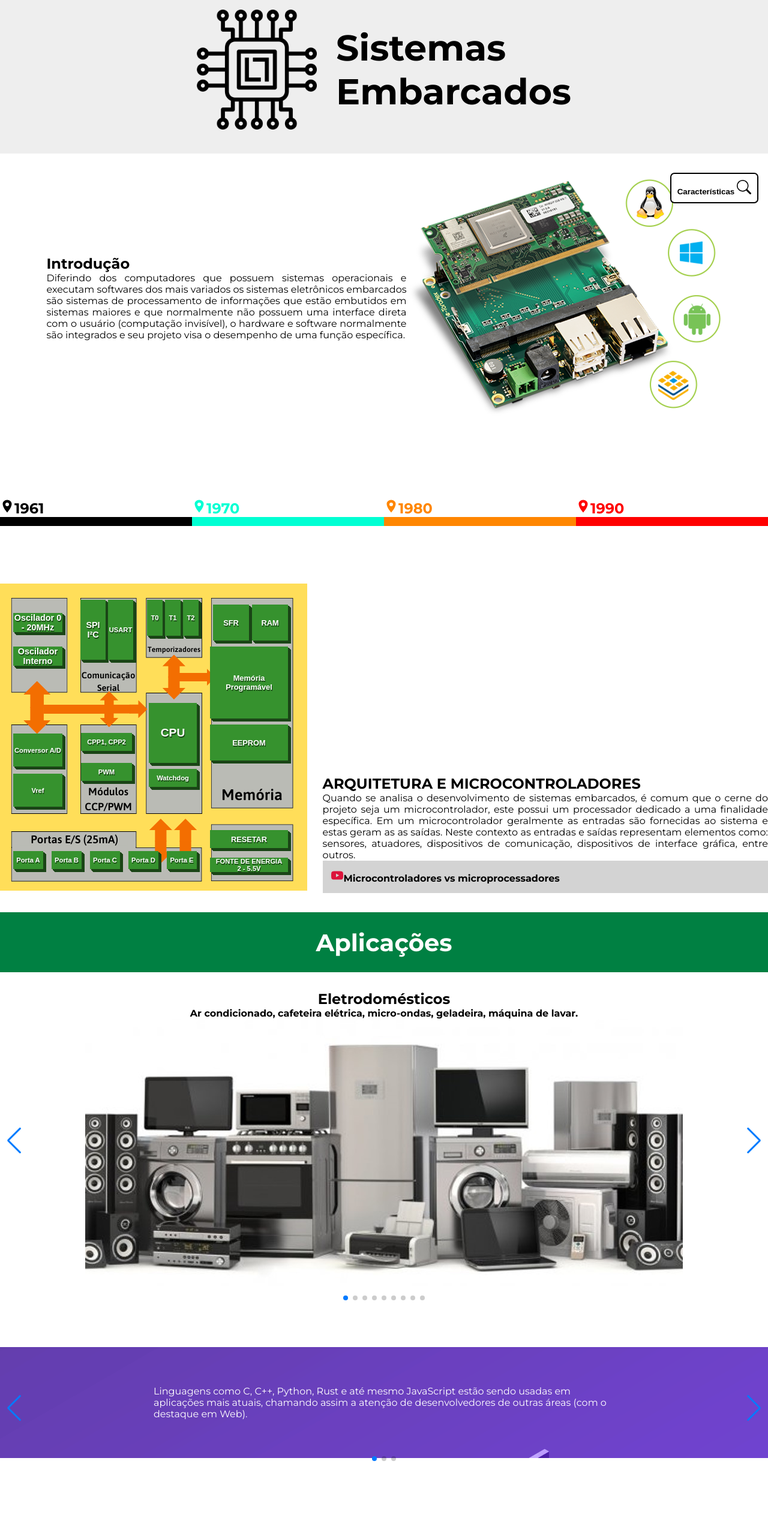
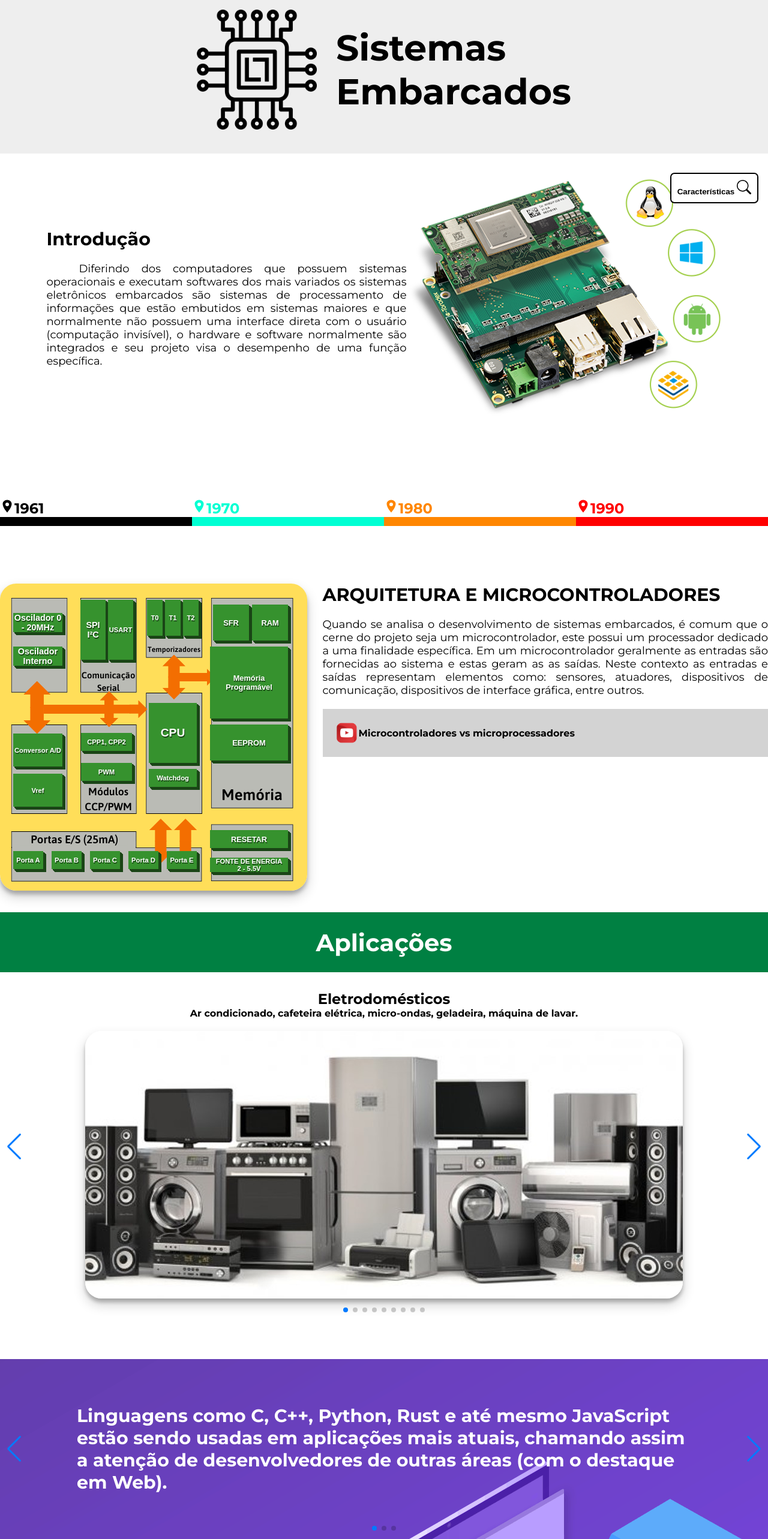
Before and after one commit to PatrickGuilherme/SiteSistemaEmbarcados, a React (Create React App) app: page / in a window 1280 px wide. Shown: the part 24-2590 px from the top of the page at 60% size. Before the commit the page ends 2474 px from the top, so only its background shows below. Built offline with nearby package versions, Linux system fonts and the light colour scheme.

Commit message:
Font size fix

```diff
--- a/src/App.js
+++ b/src/App.js
@@ -16,14 +16,13 @@ import 'swiper/css';
 import 'swiper/css/pagination';
 import 'swiper/css/navigation';
 import { Pagination, Navigation } from 'swiper';
-import { swiperContents,mercado } from './constants';
+import { swiperContents, mercado } from './constants';
 import EmbeddedLogo from './assets/embedded-logo.png';
 import EmbeddedIllustration from './assets/embedded-illustration.png';
 import FeaturesButton from './components/FeaturesButton';
 import { BsSearch } from 'react-icons/bs';
 import Modal from './components/BaseModal';
 import ArchitectureTabs from './components/ArchitectureTabs';
-
 
 export default function App() {
   const [showFeaturesModal, setShowFeaturesModal] = useState(false);
@@ -38,47 +37,96 @@ export default function App() {
         isOpen={showFeaturesModal}
         handleCloseModal={() => setShowFeaturesModal(false)}
       >
-        <p>Algumas das principais características que permeiam os sistemas embarcados são que estes interagem com o ambiente que os cerca:</p>
+        <p>
+          Algumas das principais características que permeiam os sistemas
+          embarcados são que estes interagem com o ambiente que os cerca:
+        </p>
 
-        <ul style={{listStyle:'none', padding:'2%'}}>
-          <li style={{paddingBottom:'1%'}}>
-            <svg xmlns="http://www.w3.org/2000/svg" width="20" height="20" fill="#FF62B0" class="bi bi-phone-fill" viewBox="0 0 16 16">
-              <path d="M3 2a2 2 0 0 1 2-2h6a2 2 0 0 1 2 2v12a2 2 0 0 1-2 2H5a2 2 0 0 1-2-2V2zm6 11a1 1 0 1 0-2 0 1 1 0 0 0 2 0z"/>
+        <ul style={{ listStyle: 'none', padding: '2%' }}>
+          <li style={{ paddingBottom: '1%' }}>
+            <svg
+              xmlns='http://www.w3.org/2000/svg'
+              width='20'
+              height='20'
+              fill='#FF62B0'
+              class='bi bi-phone-fill'
+              viewBox='0 0 16 16'
+            >
+              <path d='M3 2a2 2 0 0 1 2-2h6a2 2 0 0 1 2 2v12a2 2 0 0 1-2 2H5a2 2 0 0 1-2-2V2zm6 11a1 1 0 1 0-2 0 1 1 0 0 0 2 0z' />
             </svg>
             <span>Geralmente são móveis</span>
           </li>
 
-          <li style={{paddingBottom:'1%'}}>
-            <svg xmlns="http://www.w3.org/2000/svg" width="20" height="20" fill="#9A03FE" class="bi bi-battery-charging" viewBox="0 0 16 16">
-              <path d="M9.585 2.568a.5.5 0 0 1 .226.58L8.677 6.832h1.99a.5.5 0 0 1 .364.843l-5.334 5.667a.5.5 0 0 1-.842-.49L5.99 9.167H4a.5.5 0 0 1-.364-.843l5.333-5.667a.5.5 0 0 1 .616-.09z"/>
-              <path d="M2 4h4.332l-.94 1H2a1 1 0 0 0-1 1v4a1 1 0 0 0 1 1h2.38l-.308 1H2a2 2 0 0 1-2-2V6a2 2 0 0 1 2-2z"/>
-              <path d="M2 6h2.45L2.908 7.639A1.5 1.5 0 0 0 3.313 10H2V6zm8.595-2-.308 1H12a1 1 0 0 1 1 1v4a1 1 0 0 1-1 1H9.276l-.942 1H12a2 2 0 0 0 2-2V6a2 2 0 0 0-2-2h-1.405z"/>
-              <path d="M12 10h-1.783l1.542-1.639c.097-.103.178-.218.241-.34V10zm0-3.354V6h-.646a1.5 1.5 0 0 1 .646.646zM16 8a1.5 1.5 0 0 1-1.5 1.5v-3A1.5 1.5 0 0 1 16 8z"/>
+          <li style={{ paddingBottom: '1%' }}>
+            <svg
+              xmlns='http://www.w3.org/2000/svg'
+              width='20'
+              height='20'
+              fill='#9A03FE'
+              class='bi bi-battery-charging'
+              viewBox='0 0 16 16'
+            >
+              <path d='M9.585 2.568a.5.5 0 0 1 .226.58L8.677 6.832h1.99a.5.5 0 0 1 .364.843l-5.334 5.667a.5.5 0 0 1-.842-.49L5.99 9.167H4a.5.5 0 0 1-.364-.843l5.333-5.667a.5.5 0 0 1 .616-.09z' />
+              <path d='M2 4h4.332l-.94 1H2a1 1 0 0 0-1 1v4a1 1 0 0 0 1 1h2.38l-.308 1H2a2 2 0 0 1-2-2V6a2 2 0 0 1 2-2z' />
+              <path d='M2 6h2.45L2.908 7.639A1.5 1.5 0 0 0 3.313 10H2V6zm8.595-2-.308 1H12a1 1 0 0 1 1 1v4a1 1 0 0 1-1 1H9.276l-.942 1H12a2 2 0 0 0 2-2V6a2 2 0 0 0-2-2h-1.405z' />
+              <path d='M12 10h-1.783l1.542-1.639c.097-.103.178-.218.241-.34V10zm0-3.354V6h-.646a1.5 1.5 0 0 1 .646.646zM16 8a1.5 1.5 0 0 1-1.5 1.5v-3A1.5 1.5 0 0 1 16 8z' />
             </svg>
-            <span>Consumo energético deste deve ser mínimo e bem balanceado</span>
+            <span>
+              Consumo energético deste deve ser mínimo e bem balanceado
+            </span>
           </li>
 
-          <li style={{paddingBottom:'1%'}}>
-            <svg xmlns="http://www.w3.org/2000/svg" width="20" height="20" fill="#03EBA6" class="bi bi-sd-card-fill" viewBox="0 0 16 16">
-              <path d="M12.5 0H5.914a1.5 1.5 0 0 0-1.06.44L2.439 2.853A1.5 1.5 0 0 0 2 3.914V14.5A1.5 1.5 0 0 0 3.5 16h9a1.5 1.5 0 0 0 1.5-1.5v-13A1.5 1.5 0 0 0 12.5 0Zm-7 2.75a.75.75 0 0 1 .75.75v2a.75.75 0 0 1-1.5 0v-2a.75.75 0 0 1 .75-.75Zm2 0a.75.75 0 0 1 .75.75v2a.75.75 0 0 1-1.5 0v-2a.75.75 0 0 1 .75-.75Zm2.75.75v2a.75.75 0 0 1-1.5 0v-2a.75.75 0 0 1 1.5 0Zm1.25-.75a.75.75 0 0 1 .75.75v2a.75.75 0 0 1-1.5 0v-2a.75.75 0 0 1 .75-.75Z"/>
+          <li style={{ paddingBottom: '1%' }}>
+            <svg
+              xmlns='http://www.w3.org/2000/svg'
+              width='20'
+              height='20'
+              fill='#03EBA6'
+              class='bi bi-sd-card-fill'
+              viewBox='0 0 16 16'
+            >
+              <path d='M12.5 0H5.914a1.5 1.5 0 0 0-1.06.44L2.439 2.853A1.5 1.5 0 0 0 2 3.914V14.5A1.5 1.5 0 0 0 3.5 16h9a1.5 1.5 0 0 0 1.5-1.5v-13A1.5 1.5 0 0 0 12.5 0Zm-7 2.75a.75.75 0 0 1 .75.75v2a.75.75 0 0 1-1.5 0v-2a.75.75 0 0 1 .75-.75Zm2 0a.75.75 0 0 1 .75.75v2a.75.75 0 0 1-1.5 0v-2a.75.75 0 0 1 .75-.75Zm2.75.75v2a.75.75 0 0 1-1.5 0v-2a.75.75 0 0 1 1.5 0Zm1.25-.75a.75.75 0 0 1 .75.75v2a.75.75 0 0 1-1.5 0v-2a.75.75 0 0 1 .75-.75Z' />
             </svg>
-            <span>A disponibilidade de memória é muito limitada então um código fonte bem otimizado e enxuto é necessário</span>
+            <span>
+              A disponibilidade de memória é muito limitada então um código
+              fonte bem otimizado e enxuto é necessário
+            </span>
           </li>
 
-          <li style={{paddingBottom:'1%'}}>
-            <svg xmlns="http://www.w3.org/2000/svg" width="20" height="20" fill="#2DC800" class="bi bi-motherboard-fill" viewBox="0 0 16 16">
-              <path d="M5 7h3V4H5v3Z"/>
-              <path d="M1 2a2 2 0 0 1 2-2h11a2 2 0 0 1 2 2v11a2 2 0 0 1-2 2H3a2 2 0 0 1-2-2v-2H.5a.5.5 0 0 1-.5-.5v-1A.5.5 0 0 1 .5 9H1V8H.5a.5.5 0 0 1-.5-.5v-1A.5.5 0 0 1 .5 6H1V5H.5a.5.5 0 0 1-.5-.5v-2A.5.5 0 0 1 .5 2H1Zm11 .5a.5.5 0 0 0-1 0v7a.5.5 0 0 0 1 0v-7Zm2 0a.5.5 0 0 0-1 0v7a.5.5 0 0 0 1 0v-7ZM3.5 10a.5.5 0 0 0 0 1h6a.5.5 0 0 0 0-1h-6Zm0 2a.5.5 0 0 0 0 1h6a.5.5 0 0 0 0-1h-6ZM4 4h-.5a.5.5 0 0 0 0 1H4v1h-.5a.5.5 0 0 0 0 1H4a1 1 0 0 0 1 1v.5a.5.5 0 0 0 1 0V8h1v.5a.5.5 0 0 0 1 0V8a1 1 0 0 0 1-1h.5a.5.5 0 0 0 0-1H9V5h.5a.5.5 0 0 0 0-1H9a1 1 0 0 0-1-1v-.5a.5.5 0 0 0-1 0V3H6v-.5a.5.5 0 0 0-1 0V3a1 1 0 0 0-1 1Zm7 7.5v1a.5.5 0 0 0 .5.5h2a.5.5 0 0 0 .5-.5v-1a.5.5 0 0 0-.5-.5h-2a.5.5 0 0 0-.5.5Z"/>
+          <li style={{ paddingBottom: '1%' }}>
+            <svg
+              xmlns='http://www.w3.org/2000/svg'
+              width='20'
+              height='20'
+              fill='#2DC800'
+              class='bi bi-motherboard-fill'
+              viewBox='0 0 16 16'
+            >
+              <path d='M5 7h3V4H5v3Z' />
+              <path d='M1 2a2 2 0 0 1 2-2h11a2 2 0 0 1 2 2v11a2 2 0 0 1-2 2H3a2 2 0 0 1-2-2v-2H.5a.5.5 0 0 1-.5-.5v-1A.5.5 0 0 1 .5 9H1V8H.5a.5.5 0 0 1-.5-.5v-1A.5.5 0 0 1 .5 6H1V5H.5a.5.5 0 0 1-.5-.5v-2A.5.5 0 0 1 .5 2H1Zm11 .5a.5.5 0 0 0-1 0v7a.5.5 0 0 0 1 0v-7Zm2 0a.5.5 0 0 0-1 0v7a.5.5 0 0 0 1 0v-7ZM3.5 10a.5.5 0 0 0 0 1h6a.5.5 0 0 0 0-1h-6Zm0 2a.5.5 0 0 0 0 1h6a.5.5 0 0 0 0-1h-6ZM4 4h-.5a.5.5 0 0 0 0 1H4v1h-.5a.5.5 0 0 0 0 1H4a1 1 0 0 0 1 1v.5a.5.5 0 0 0 1 0V8h1v.5a.5.5 0 0 0 1 0V8a1 1 0 0 0 1-1h.5a.5.5 0 0 0 0-1H9V5h.5a.5.5 0 0 0 0-1H9a1 1 0 0 0-1-1v-.5a.5.5 0 0 0-1 0V3H6v-.5a.5.5 0 0 0-1 0V3a1 1 0 0 0-1 1Zm7 7.5v1a.5.5 0 0 0 .5.5h2a.5.5 0 0 0 .5-.5v-1a.5.5 0 0 0-.5-.5h-2a.5.5 0 0 0-.5.5Z' />
             </svg>
-            <span>Recursos de hardware são bem limitados com a frequência do clock e tensão sendo as menores possíveis</span>
+            <span>
+              Recursos de hardware são bem limitados com a frequência do clock e
+              tensão sendo as menores possíveis
+            </span>
           </li>
 
-          <li style={{paddingBottom:'1%'}}>
-            <svg xmlns="http://www.w3.org/2000/svg" width="20" height="20" fill="#6A6AFF" class="bi bi-cpu-fill" viewBox="0 0 16 16">
-              <path d="M6.5 6a.5.5 0 0 0-.5.5v3a.5.5 0 0 0 .5.5h3a.5.5 0 0 0 .5-.5v-3a.5.5 0 0 0-.5-.5h-3z"/>
-              <path d="M5.5.5a.5.5 0 0 0-1 0V2A2.5 2.5 0 0 0 2 4.5H.5a.5.5 0 0 0 0 1H2v1H.5a.5.5 0 0 0 0 1H2v1H.5a.5.5 0 0 0 0 1H2v1H.5a.5.5 0 0 0 0 1H2A2.5 2.5 0 0 0 4.5 14v1.5a.5.5 0 0 0 1 0V14h1v1.5a.5.5 0 0 0 1 0V14h1v1.5a.5.5 0 0 0 1 0V14h1v1.5a.5.5 0 0 0 1 0V14a2.5 2.5 0 0 0 2.5-2.5h1.5a.5.5 0 0 0 0-1H14v-1h1.5a.5.5 0 0 0 0-1H14v-1h1.5a.5.5 0 0 0 0-1H14v-1h1.5a.5.5 0 0 0 0-1H14A2.5 2.5 0 0 0 11.5 2V.5a.5.5 0 0 0-1 0V2h-1V.5a.5.5 0 0 0-1 0V2h-1V.5a.5.5 0 0 0-1 0V2h-1V.5zm1 4.5h3A1.5 1.5 0 0 1 11 6.5v3A1.5 1.5 0 0 1 9.5 11h-3A1.5 1.5 0 0 1 5 9.5v-3A1.5 1.5 0 0 1 6.5 5z"/>
+          <li style={{ paddingBottom: '1%' }}>
+            <svg
+              xmlns='http://www.w3.org/2000/svg'
+              width='20'
+              height='20'
+              fill='#6A6AFF'
+              class='bi bi-cpu-fill'
+              viewBox='0 0 16 16'
+            >
+              <path d='M6.5 6a.5.5 0 0 0-.5.5v3a.5.5 0 0 0 .5.5h3a.5.5 0 0 0 .5-.5v-3a.5.5 0 0 0-.5-.5h-3z' />
+              <path d='M5.5.5a.5.5 0 0 0-1 0V2A2.5 2.5 0 0 0 2 4.5H.5a.5.5 0 0 0 0 1H2v1H.5a.5.5 0 0 0 0 1H2v1H.5a.5.5 0 0 0 0 1H2v1H.5a.5.5 0 0 0 0 1H2A2.5 2.5 0 0 0 4.5 14v1.5a.5.5 0 0 0 1 0V14h1v1.5a.5.5 0 0 0 1 0V14h1v1.5a.5.5 0 0 0 1 0V14h1v1.5a.5.5 0 0 0 1 0V14a2.5 2.5 0 0 0 2.5-2.5h1.5a.5.5 0 0 0 0-1H14v-1h1.5a.5.5 0 0 0 0-1H14v-1h1.5a.5.5 0 0 0 0-1H14v-1h1.5a.5.5 0 0 0 0-1H14A2.5 2.5 0 0 0 11.5 2V.5a.5.5 0 0 0-1 0V2h-1V.5a.5.5 0 0 0-1 0V2h-1V.5a.5.5 0 0 0-1 0V2h-1V.5zm1 4.5h3A1.5 1.5 0 0 1 11 6.5v3A1.5 1.5 0 0 1 9.5 11h-3A1.5 1.5 0 0 1 5 9.5v-3A1.5 1.5 0 0 1 6.5 5z' />
             </svg>
-            <span>O uso eficiente do hardware pode vir a reduzir o custo final do sistema embarcado</span>
+            <span>
+              O uso eficiente do hardware pode vir a reduzir o custo final do
+              sistema embarcado
+            </span>
           </li>
         </ul>
       </Modal>
@@ -91,6 +139,7 @@ export default function App() {
             style={{
               width: 200,
               height: 200,
+              pointerEvents: 'none',
             }}
           />
           <HeaderTitle />
@@ -98,15 +147,22 @@ export default function App() {
 
         <IntroductionSection>
           <IntroductionConcept>
-            <h1>Introdução</h1><p style={{textAlign: 'justify'}}>Diferindo dos computadores que possuem sistemas
-            operacionais e executam softwares dos mais variados os sistemas
-            eletrônicos embarcados são sistemas de processamento de informações
-            que estão embutidos em sistemas maiores e que normalmente não
-            possuem uma interface direta com o usuário (computação invisível), o
-            hardware e software normalmente são integrados e seu projeto visa o
-            desempenho de uma função específica.</p>
+            <h1 style={{fontSize: 30}}>Introdução</h1>
+            <p style={{ textAlign: 'justify', fontSize:18, marginTop: 20}}>
+            &emsp;&emsp;&emsp;Diferindo dos computadores que possuem sistemas operacionais e
+              executam softwares dos mais variados os sistemas eletrônicos
+              embarcados são sistemas de processamento de informações que estão
+              embutidos em sistemas maiores e que normalmente não possuem uma
+              interface direta com o usuário (computação invisível), o hardware
+              e software normalmente são integrados e seu projeto visa o
+              desempenho de uma função específica.
+            </p>
           </IntroductionConcept>
-          <img src={EmbeddedIllustration} alt='Embedded Illustration' />
+          <img
+            src={EmbeddedIllustration}
+            alt='Embedded Illustration'
+            style={{ pointerEvents: 'none' }}
+          />
           <FeaturesButton onOpenFeaturesModal={openFeaturesModal}>
             Características <BsSearch size='24' />
           </FeaturesButton>
@@ -133,11 +189,15 @@ export default function App() {
           >
             {swiperContents.map((swiper, index) => {
               return (
-                <SwiperSlide key={index} >
-                  <div style={{textAlign: 'center', padding: 30}}>
+                <SwiperSlide key={index}>
+                  <div style={{ textAlign: 'center', padding: 30 }}>
                     <h1>{swiper.title}</h1>
                     <h4>{swiper.subtitle}</h4>
-                    <img src={swiper.img} alt={swiper.title} />
+                    <img
+                      src={swiper.img}
+                      alt={swiper.title}
+                      style={{ pointerEvents: 'none', marginTop: 20, borderRadius: 27, boxShadow: '0 10px 20px rgba(0,0,0,0.19), 0 6px 6px rgba(0,0,0,0.23)' }}
+                    />
                   </div>
                 </SwiperSlide>
               );
@@ -145,7 +205,7 @@ export default function App() {
           </Swiper>
         </ApplicabilitySection>
         <ApplicabilitySection>
-          <div style={{marginTop: '5%'}}>
+          <div style={{ marginTop: '5%' }}>
             <Swiper
               slidesPerView={1}
               spaceBetween={30}
@@ -159,11 +219,29 @@ export default function App() {
             >
               {mercado.map((mercado, index) => {
                 return (
-                <SwiperSlide key={index}  style={{background: 'url('+ mercado.img +')',}} >
-                  <div style={{display:'flex', alignItems: 'center', justifyContent: 'center', padding: '5% 20% 5% 20%'}}>
-                    <p style={{color: mercado.color}}>{mercado.description}</p>
+                  <SwiperSlide key={index}>
+                    <div
+                      style={{
+                        background: 'url(' + mercado.img + ')',
+                        display: 'flex',
+                        justifyContent: 'center',
+                        alignItems: 'center',
+                        height: 300,
+                        width: '100%',
+                      }}
+                    >
+                      <p
+                        style={{
+                          color: mercado.color,
+                          fontSize: 30,
+                          fontWeight: 'bold',
+                          pointerEvents: 'none',
+                          width: '80%',
+                        }}
+                      >
+                        {mercado.description}
+                      </p>
                     </div>
-
                   </SwiperSlide>
                 );
               })}
--- a/src/components/ArchitectureTabs/index.js
+++ b/src/components/ArchitectureTabs/index.js
@@ -1,29 +1,60 @@
-import React,{useState} from 'react';
+import React from 'react';
 import EmbeddedArchitecture from './../../assets/embedded-architecture.png';
 import ArchitectureButtons from './ArchitectureButtons';
 import { Container } from './styles';
+import YoutubeIcon from '../../assets/youtube-icon.png';
 
 function ArchitectureTabs() {
-  return <Container>
+  return (
+    <Container>
       <div>
-        <img src={EmbeddedArchitecture} alt='Embedded System Architecture' />
+        <img
+          src={EmbeddedArchitecture}
+          alt='Embedded System Architecture'
+          style={{
+            pointerEvents: 'none',
+            borderRadius: 27,
+            boxShadow:
+              '0 10px 20px rgba(0,0,0,0.19), 0 6px 6px rgba(0,0,0,0.23)',
+          }}
+        />
         <ArchitectureButtons />
       </div>
-      <div style={{alignContent: 'flex-end', marginLeft: '2%'}}>
-        <h1>ARQUITETURA E MICROCONTROLADORES</h1>
-        <p style={{textAlign: 'justify'}}>
-        Quando se analisa o desenvolvimento de sistemas embarcados, é comum que o cerne do projeto seja um microcontrolador, este possui um processador dedicado a uma finalidade específica. Em um microcontrolador geralmente as entradas são fornecidas ao sistema e estas geram as  as saídas.  Neste contexto as entradas e saídas representam elementos como: sensores, atuadores, dispositivos de comunicação, dispositivos de interface gráfica, entre outros.
+      <div style={{ marginLeft: '2%' }}>
+        <h1 style={{ fontSize: 30 }}>ARQUITETURA E MICROCONTROLADORES</h1>
+        <p
+          style={{
+            textAlign: 'justify',
+            marginTop: 20,
+            marginBottom: 20,
+            fontSize: 18,
+          }}
+        >
+          Quando se analisa o desenvolvimento de sistemas embarcados, é comum
+          que o cerne do projeto seja um microcontrolador, este possui um
+          processador dedicado a uma finalidade específica. Em um
+          microcontrolador geralmente as entradas são fornecidas ao sistema e
+          estas geram as as saídas. Neste contexto as entradas e saídas
+          representam elementos como: sensores, atuadores, dispositivos de
+          comunicação, dispositivos de interface gráfica, entre outros.
         </p>
-        <div style={{width: '100%', backgroundColor: '#D3D3D3', padding: '2%'}}>
-          <a style={{textDecoration: 'none'}} href="https://www.youtube.com/watch?v=lQVF-u-Onlo&feature=emb_title">
-            <svg xmlns="http://www.w3.org/2000/svg" width="20" height="20" fill="#DC143C" class="bi bi-youtube" viewBox="0 0 16 16">
-              <path d="M8.051 1.999h.089c.822.003 4.987.033 6.11.335a2.01 2.01 0 0 1 1.415 1.42c.101.38.172.883.22 1.402l.01.104.022.26.008.104c.065.914.073 1.77.074 1.957v.075c-.001.194-.01 1.108-.082 2.06l-.008.105-.009.104c-.05.572-.124 1.14-.235 1.558a2.007 2.007 0 0 1-1.415 1.42c-1.16.312-5.569.334-6.18.335h-.142c-.309 0-1.587-.006-2.927-.052l-.17-.006-.087-.004-.171-.007-.171-.007c-1.11-.049-2.167-.128-2.654-.26a2.007 2.007 0 0 1-1.415-1.419c-.111-.417-.185-.986-.235-1.558L.09 9.82l-.008-.104A31.4 31.4 0 0 1 0 7.68v-.123c.002-.215.01-.958.064-1.778l.007-.103.003-.052.008-.104.022-.26.01-.104c.048-.519.119-1.023.22-1.402a2.007 2.007 0 0 1 1.415-1.42c.487-.13 1.544-.21 2.654-.26l.17-.007.172-.006.086-.003.171-.007A99.788 99.788 0 0 1 7.858 2h.193zM6.4 5.209v4.818l4.157-2.408L6.4 5.209z"/>
-            </svg>
-            <strong>Microcontroladores vs microprocessadores</strong>
-          </a>
-        </div>
+        <a
+          href='https://www.youtube.com/watch?v=lQVF-u-Onlo&feature=emb_title'
+          style={{
+            textDecoration: 'none',
+            display: 'flex',
+            justifyContent: 'flex-start',
+            alignItems: 'center',
+            backgroundColor: '#D3D3D3',
+            padding: 20,
+          }}
+        >
+          <img src={YoutubeIcon} alt='YouTube Icon' style={{ width: 40 }} />
+          <strong>Microcontroladores vs microprocessadores</strong>
+        </a>
       </div>
-  </Container>;
+    </Container>
+  );
 }
 
 export default ArchitectureTabs;
--- a/src/components/BaseModal/index.js
+++ b/src/components/BaseModal/index.js
@@ -32,7 +32,7 @@ export default function Modal({ title, isOpen, handleCloseModal, children }) {
       appElement={document.getElementById('root')}
     >
       <HeaderModal>
-        <h3 style={{ fontSize: 'bold' }}>{title}</h3>
+        <h3 style={{ fontSize: 30 }}>{title}</h3>
         <CloseButton onCloseModal={handleCloseModal} />
       </HeaderModal>
       {children}
--- a/src/components/Timeline/index.js
+++ b/src/components/Timeline/index.js
@@ -28,7 +28,7 @@ export default function Timeline() {
           <img src={modalImagem} width="30%" />
         </div>
         <br/>
-        {modalDescription}
+        <p style={{fontSize: 20}}>&emsp;&emsp;&emsp;{modalDescription}</p>
       </Modal>
       {timelines.map((timeline) => (
         <YearBox
```
Also changed, not shown: src/assets/youtube-icon.png (added). Lines whose indentation alone changed are shown as unchanged.
